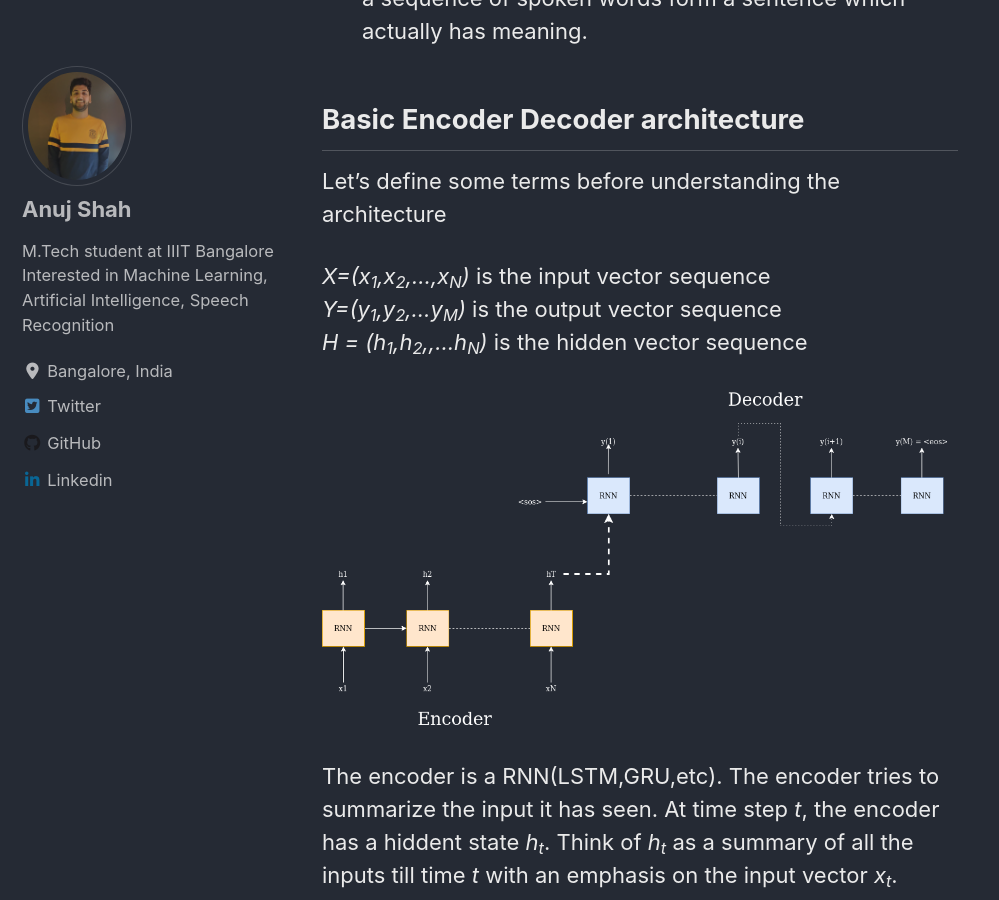
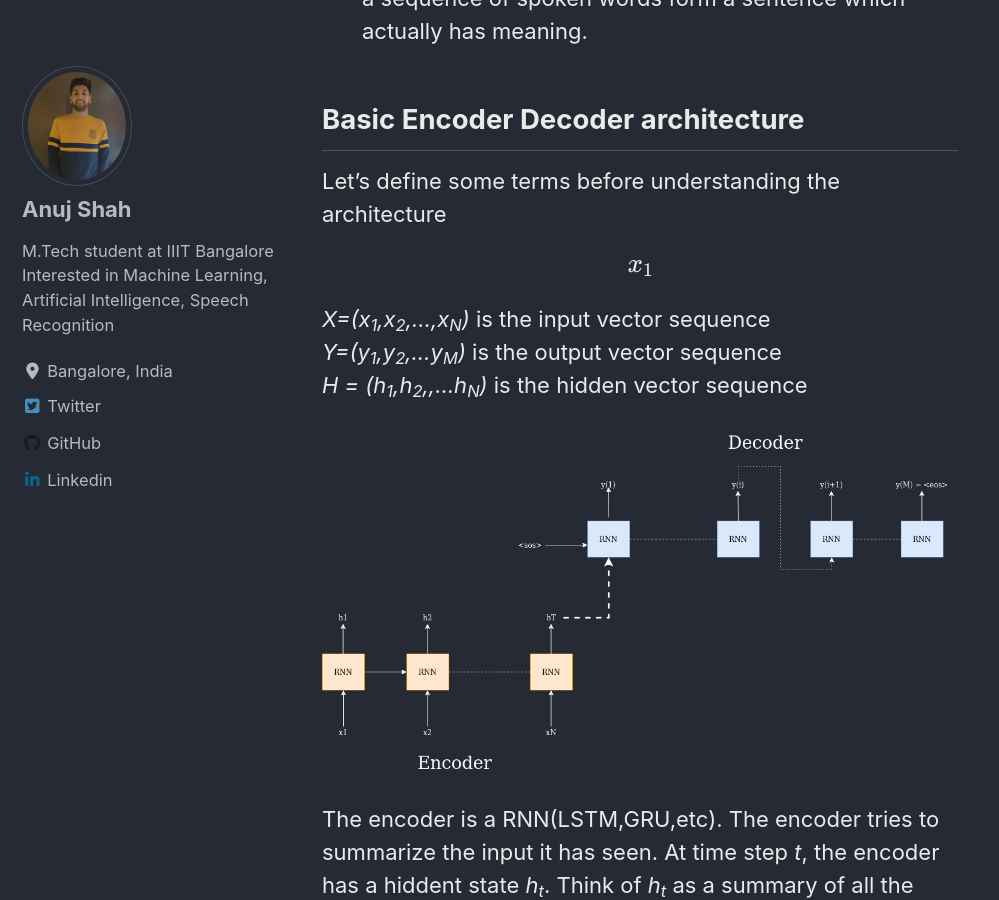
Before and after one commit to anuj1729/anuj1729.github.io, a Jekyll site: the page built from _posts/2019-03-24-introduction-to-seq2seq-models.md, in a window 1280 px wide and 900 px high, scrolled down 1903 px. Shown: the whole window, without its empty margins (0-999 px from the left). Built offline with Jekyll 4.4.1, drawn with Linux system fonts in a browser that asks for light colours; cached includes are drawn as plain includes; nearby versions of some CDN libraries; formulas are drawn with MathJax 3.

Commit message:
Test math

```diff
--- a/_posts/2019-03-24-introduction-to-seq2seq-models.md
+++ b/_posts/2019-03-24-introduction-to-seq2seq-models.md
@@ -30,6 +30,8 @@ The reasons why we need a new architecture are:-
 
 Let's define some terms before understanding the architecture
 
+$$x_1$$
+
 *X=(x<sub>1</sub>,x<sub>2</sub>,...,x<sub>N</sub>)* is the input vector sequence
 *Y=(y<sub>1</sub>,y<sub>2</sub>,...y<sub>M</sub>)* is the output vector sequence
 *H = (h<sub>1</sub>,h<sub>2</sub>,,...h<sub>N</sub>)* is the hidden vector sequence
```
